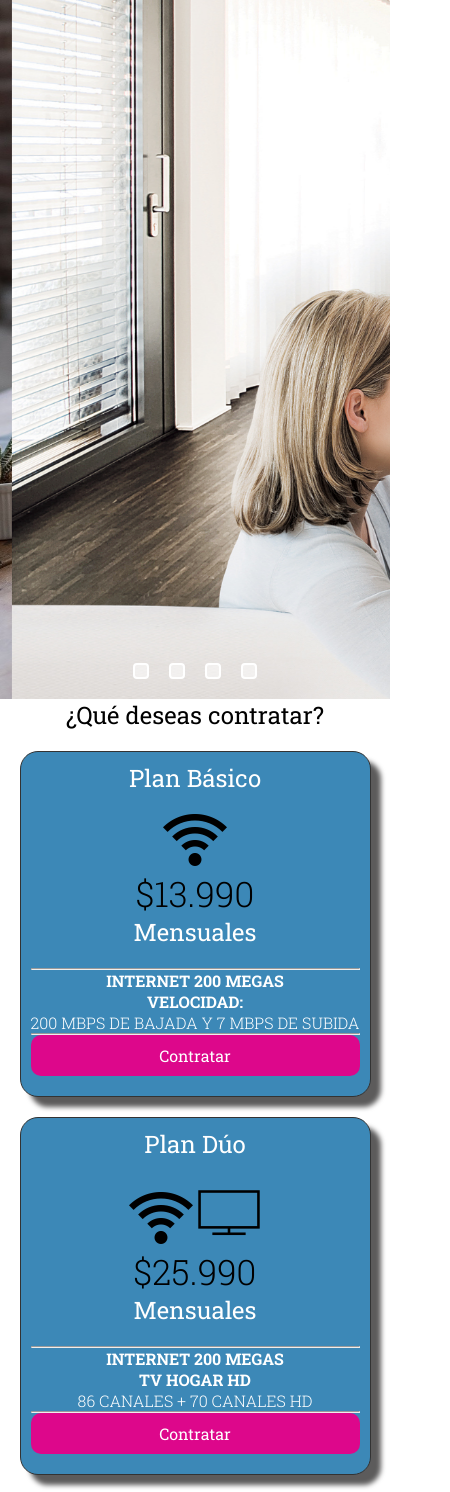
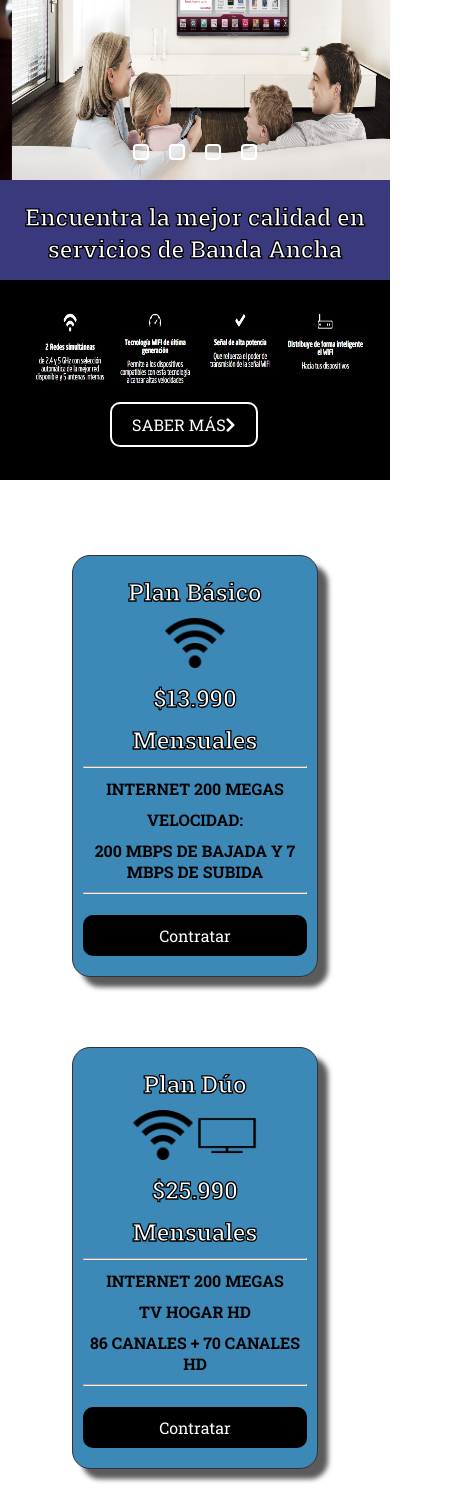
Before and after one commit to faguila26/flexbox-planes.github.io, a plain HTML site: page tabla-plan.html in a window 390 px wide. Shown: the part 81-1573 px from the top of the page, 450 px wide, since content can reach past the window. Drawn offline with Linux system fonts and the light colour scheme.

Commit message:
modo responsivo

```diff
--- a/CSS/tablaplan-estilo.css
+++ b/CSS/tablaplan-estilo.css
@@ -3,21 +3,30 @@
     margin: 0;
     padding: 0;
 }
-
 body {
     font-size: 16px;
     font-family: "Roboto Slab", serif;
 }
 a {
-    color: #ffffff;
+    color: white;
     text-decoration: none;
 }
 
 ul {
     list-style: none;
 }
+.contrato {
+    background: #3a397e;
+    height: 100px;
 
-/* Navigation Incio */
+}
+.contrato h2 {
+    text-align: center;
+    color: white;
+    -webkit-text-stroke: 1.3px black;
+}
+
+/* Navigation Incio
 .nav-main {
     background: black;
     font-size: 17px;
@@ -46,19 +55,22 @@ ul {
 .nav-main ul.nav-menu {
     flex: 1;
     margin-left: 20px;
-}
+}*/
 /* Navigation Final */
+
+
+
 
 
 /* SLIDER INICIO */
 .container-all img{
     display: block;
-    width: 1360px;
+    width: 100%;
     height: 720px;
 }
 .container-all{
     position: relative;
-    margin:auto;
+    margin: auto;
     max-width:1360px;
 	max-height:720px;
     overflow: hidden;
@@ -167,35 +179,36 @@ input[id="4"]:checked ~ .pagination .pagination-item[for="4"]{
 /* SLIDER FINAL */
 
 
+/* CARDS INICIO*/
+.columna h2 {
+    margin-top: 10px;
+    margin-bottom: 10px;
+    color: white;
+    -webkit-text-stroke: 1.3px black;
+}
+.columna h4 {
+    margin-top: 10px;
+    margin-bottom: 10px;
+    color: black;
 
-/* CARDS INICIO*/
-h2{
-    font-weight: 400;
-    text-align: center;
-    margin-bottom: 20px;
-}
-p{
-    font-weight: 300;
 }
 .container{
     margin: 0 auto;
     width: 90%;
 }
 /* alinea el texto hacía el centro*/
-.text-center{
+.text-center {
     text-align: center;
 }
-.precio{
-    font-size: 35px;
-    color: rgb(0, 0, 0);
-}
+
+
 /* Ubica en una sola fila y toma solo el espacio necesario para desplegar su contenido*/
-.flex{
+.flex {
     display: flex;
     /* hace que los elementos usen el width:25%(ancho) disponible*/
     flex-wrap: wrap;
 }
-.columna{
+.columna {
     background: rgb(60, 136, 183);
     color: rgb(255, 255, 255);
     border: 1px solid #333;
@@ -209,74 +222,88 @@ p{
     box-sizing: border-box;
     transition: 0.5s ease;
     cursor: pointer;
+    margin-top: 50px;
+}
 
+.columna img {
+    max-width: 60px;
+    max-height: 50px;
 }
+
 .columna:hover {
     transform: scale(1.10);
     box-shadow: 5px 5px 15px rgba(0,0,0,0.6);
-  }
+}
 .btn-contrato{
-    background: rgb(221, 7, 139);
+    background: #000000;
+    color: #fff;
     display: block;
     padding: 10px;
-    color: white;
     text-decoration: none;
     border-radius: 10px;
     margin-bottom: 10px;
 }
 /* Estilo qe oscurece el botón cuando pasas el mouse sobre él*/
 .btn-contrato:hover{
-    background: rgb(119, 2, 74);
-}
-/* media query que modifica la página en función del tipo de dispositivo, estilo responsivo*/
-@media (max-width: 932px){
-    /* en este caso antes de los 932px el porcentaje del ancho de las columnas tendrán un 100% */
-    .columna{
-        width: 100%;
-        margin-bottom: 20px;
-    }
-}
-/* CARDS FIN*/
-
-
-
-/* CARD 2 */
-
-
-
-
-
-
-/* BOTON BANNER UNO */
-.btn {
-    cursor: pointer;
-    display: inline-block;
-    border: 0;
-    font-weight: bold;
-    padding: 10px 20px;
     background: #262626;
-    color: #fff;
-    font-size: 15px;
-    border: 1px solid #fff;
-    margin-top: 510px;
-    margin-left: 100px;
-}
-.btn:hover {
-    opacity: 0.9;
 }
 
-/* CARDS BANNER ONE */
+/* CARDS BANNER UNO */
 .cards-banner-uno {
+    display:inline-block;
+    position:relative;
+    width: 100%;
+}
+.cards-banner-uno img{
+    width: 100%;
+    height: 470px;
+}
+/* BOTON BANNER UNO */
+.btn-banner1 {
+    cursor: pointer;
+    background: #000000;
+    padding: 10px 20px;
+    color: #fff;
+    border: 2px solid #fff;
+    border-radius: 10px;
+    position: relative;
+    top: -100px;
+    left: 450px;
+}
+.btn-banner1:hover {
+    background: #646464;
+}
+/* CARDS BANNER UNO FIN */
+
+/* CARDS BANNER DOS */
+.cards-banner-dos {
+    display:inline-block;
+    position:relative;
+    width: 100%;
+    margin-top: 50px;
+}
+.cards-banner-dos img {
     width: 100%;
     height: 575px;
-    background: url("../img/banner1.jpg")no-repeat center center/cover;
-    margin-bottom: 40px;
-    margin-top: 40px;
 }
-
-
-
-
+/* BOTON BANNER UNO */
+.btn-banner2 {
+    cursor: pointer;
+    background: #000000;
+    padding: 10px 20px;
+    color: #fff;
+    border: 2px solid #fff;
+    border-radius: 10px;
+    margin-left: 100px;
+    position: relative;
+    top: -70px;
+    left: 10px;
+    text-transform:uppercase;
+}
+.btn-banner2:hover {
+    background: #646464;
+}
+/* CARDS BANNER DOS FIN */
 
 /* FOOTER FOLLOW INICIO */
 .footer {
@@ -326,3 +353,54 @@ p{
     line-height: 2.8;
 }
 /* FOOTER LINKS FIN*/
+
+
+/* media query que modifica la página en función del tipo de dispositivo, estilo responsivo*/
+@media (max-width: 932px){
+
+    /* en este caso antes de los 932px el porcentaje del ancho de las columnas tendrán un 100% */
+    .columna{
+        width: 70%;
+        margin-bottom: 20px;
+    }
+    .container-all img{
+        display: block;
+        width: 100%;
+        height: 100%;
+    }
+    .contrato {
+        width: 100%;
+    }
+    .cards-banner-uno {
+        width: 100%;
+
+    }
+    .cards-banner-uno img{
+        width: 100%;
+        height: 200px;
+    }
+    .btn-banner1 {
+        margin-left: 100px;
+        position: relative;
+        top: -70px;
+        left: 10px;
+        text-transform:uppercase;
+    }
+    .cards-banner-dos img{
+        width: 100%;
+        height: 400px;
+    }
+    .btn-banner2 {
+        margin-left: 100px;
+        position: relative;
+        top: -10px;
+        left: 10px;
+    }
+
+    .footer-container{
+        margin-left: 20px;
+        margin-top: 20px;
+    }
+
+}
+/* CARDS FIN*/
--- a/tabla-plan.html
+++ b/tabla-plan.html
@@ -13,7 +13,7 @@
 
 </head>
 <body>
-    <!-- Navigation -->
+    <!-- Navigation
     <nav class="nav-main">
         <img src="iconos/iconfinder_home.png" class="nav-img">
         <ul class="nav-menu">
@@ -30,7 +30,9 @@
                 <a href="#">Contacto</a>
             </li>
         </ul>
-    </nav>
+    </nav>-->
+
+
 
     <!-- SLIDER -->
     <div class="container-all">
@@ -39,7 +41,7 @@
       <input type="radio" id="2" name="image-slide" hidden/>
       <input type="radio" id="3" name="image-slide" hidden/>
       <input type="radio" id="4" name="image-slide" hidden/>
-      <div class="slide">
+      <div class="slide ">
 
           <div class="item-slide">
               <img src="img/pc1.jpg">
@@ -78,20 +80,30 @@
       </div>
     </div>
 
+    <div class="contrato">
+      <br>
+      <h2>Encuentra la mejor calidad en servicios de Banda Ancha</h2>
+    </div>
 
-    <h2>¿Qué deseas contratar?</h2>
+    <!-- BANNER UNO  -->
+    <div class="cards-banner-uno">
+      <img src="img/banner01.jpg" alt="">
+      <a href="#" class="btn-banner1">Saber Más<i class="fas fa-chevron-right"></i></a>
+    </section>
+
     <!-- Section contiene las clases "flex" y "text-center" para poder dar estilos en css-->
     <section class="container flex text-center">
         <div class="columna">
             <h2>Plan Básico</h2>
             <img src="iconos/iconfinder_signal.png">
-            <p class="precio">$13.990</p>
+            <h2>$13.990</h2>
             <h2>Mensuales</h2>
             <hr>
             <h4>INTERNET 200 MEGAS</h4>
             <h4>VELOCIDAD: </h4>
-            <p>200 MBPS DE BAJADA Y 7 MBPS DE SUBIDA</p>
+            <h4>200 MBPS DE BAJADA Y 7 MBPS DE SUBIDA</h4>
             <hr>
+            <br>
             <a href="#" class="btn-contrato">Contratar</a>
         </div>
 
@@ -99,13 +111,14 @@
             <h2>Plan Dúo</h2>
             <img src="iconos/iconfinder_signal.png">
             <img src="iconos/iconfinder_tv_smart.png">
-            <p class="precio">$25.990</p>
+            <h2>$25.990</h2>
             <h2>Mensuales</h2>
             <hr>
             <h4>INTERNET 200 MEGAS</h4>
             <h4>TV HOGAR HD</h4>
-            <p>86 CANALES + 70 CANALES HD</p>
+            <h4>86 CANALES + 70 CANALES HD</h4>
             <hr>
+            <br>
             <a href="#" class="btn-contrato">Contratar</a>
         </div>
 
@@ -114,31 +127,25 @@
             <img src="iconos/iconfinder_signal.png">
             <img src="iconos/iconfinder_tv_smart.png">
             <img src="iconos/iconfinder_Call.png">
-            <p class="precio">$37.990</p>
+            <h2>$37.990</h2>
             <h2>Mensuales</h2>
             <hr>
             <h4>INTERNET 200 MEGAS</h4>
             <h4>TV HOGAR FULL HD</h4>
-            <p>90 CANALES + 70 CANALES HD</p>
+            <h4>90 CANALES + 70 CANALES HD</h4>
             <h4>TELEFONÍA</h4>
-            <p>ILIMITADO A FIJO + 600 MIN. A MÓVILES</p>
+            <h4>ILIMITADO A FIJO + 600 MIN. A MÓVILES</h4>
             <hr>
+            <br>
             <a href="#" class="btn-contrato">Contratar</a>
         </div>
     </section>
 
-
-
-    <!-- BANNERS  -->
-    <section class="cards-banner-uno">
-      <div class="content">
-        <a href="#" class="btn">Saber Más<i class="fas fa-chevron-right"></i></a>
-      </div>
+    <!-- BANNER DOS  -->
+    <section class="cards-banner-dos">
+        <img src="img/banner2.jpg" alt="">
+        <a href="#" class="btn-banner2">Saber Más<i class="fas fa-chevron-right"></i></a>
     </section>
-
-
-
-
 
 
 </body>
```
Also changed, not shown: img/banner01.jpg (added), img/banner2.jpg (renamed from img/banner1.jpg), img/banner2.png (deleted), img/banner3.png (deleted), img/banner4.png (deleted).
